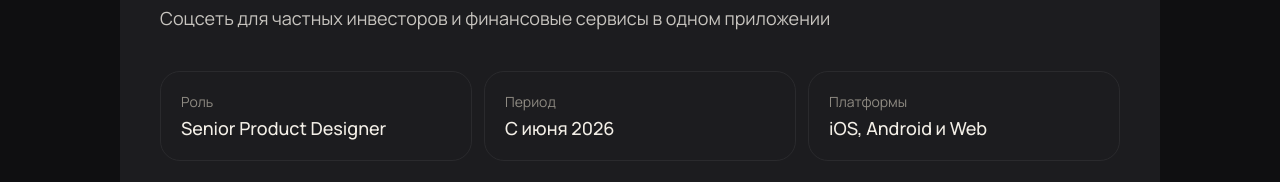
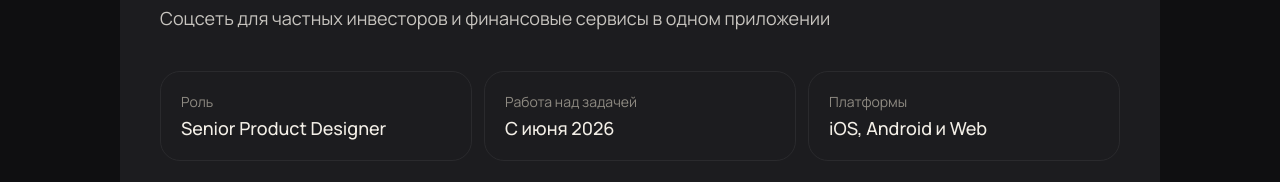
Before and after one commit to tanyazueva/tanyazueva.github.io, a plain HTML site: page cases/redesign.html in a window 1280 px wide. Shown: the part 914-1096 px from the top of the page. Drawn offline with Linux system fonts and the light colour scheme.

Commit message:
Редизайн: «Период» → «Работа над задачей»
Co-Authored-By: Claude Opus 5.5 <noreply@anthropic.com>

```diff
--- a/cases/redesign.html
+++ b/cases/redesign.html
@@ -67,7 +67,7 @@
     </div>
     <dl class="facts">
       <div class="fact"><dt class="fact__label">Роль</dt><dd class="fact__value">Senior Product Designer</dd></div>
-      <div class="fact"><dt class="fact__label">Период</dt><dd class="fact__value">С&nbsp;июня 2026</dd></div>
+      <div class="fact"><dt class="fact__label">Работа над задачей</dt><dd class="fact__value">С&nbsp;июня 2026</dd></div>
       <div class="fact"><dt class="fact__label">Платформы</dt><dd class="fact__value">iOS, Android и&nbsp;Web</dd></div>
     </dl>
     <div class="block">
```
Also changed, not shown: src/cases/redesign.html (+1 -1 lines).
